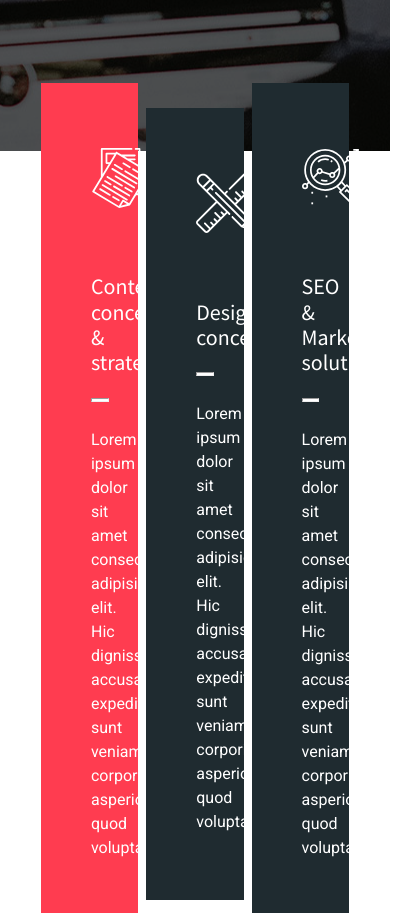
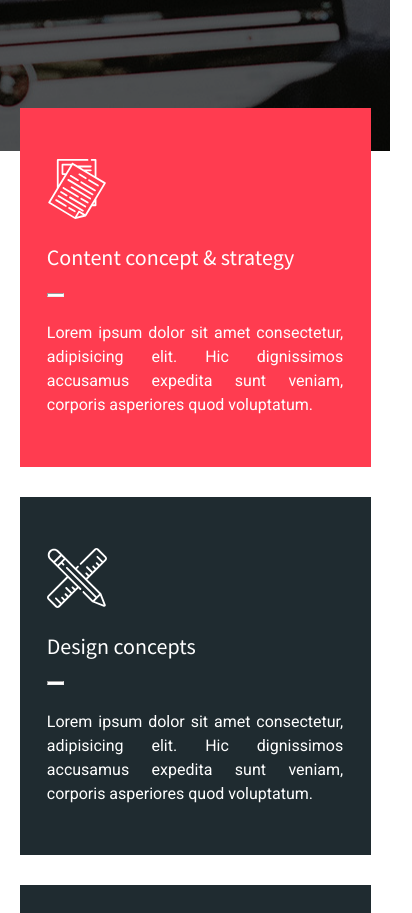
Before and after one commit to NataliaKiwibird/youcode-challenge, a plain HTML site: page index.html in a window 390 px wide. Shown: the part 820-1733 px from the top of the page, 412 px wide, since content can reach past the window. Drawn offline with nearby package versions, Linux system fonts and the light colour scheme.

Commit message:
tiles finished

```diff
--- a/css/tiles.css
+++ b/css/tiles.css
@@ -37,3 +37,48 @@ hr {
     line-height: 1.5;
     text-align: justify;
 }
+@media (max-width: 1025px) {
+    .tiles__item-image {
+        margin: 65px 25px 15px 25px;
+    }
+    .tiles__item-title {
+        padding: 10px 25px 50px 25px;
+    }
+    hr {
+        margin: 0 auto 0 25px;
+    }
+    .tiles__item-text {
+        padding: 10px 25px 50px 25px;
+    }
+}
+@media (max-width: 769px) {
+    .tiles {
+        flex-wrap: wrap;
+        margin-top: -7.5vh;
+    }
+    .tiles__item {
+        width: 55vw;
+        margin: 0 auto 30px auto;
+    }
+    .tiles__item-image {
+        margin: 6vh 7vw 0 7vw;
+    }
+    .tiles__item-title {
+        padding: 0 7vw 0 7vw;
+    }
+    hr {
+        margin: 0 auto 0 7vw;
+    }
+    .tiles__item-text {
+        padding: 1vh 7vw 4vh 7vw;
+    }
+}
+
+@media (max-width: 430px) {
+    .tiles {
+        margin-top: -5vh;
+    }
+    .tiles__item {
+        width: 90vw;
+    }
+}
```
